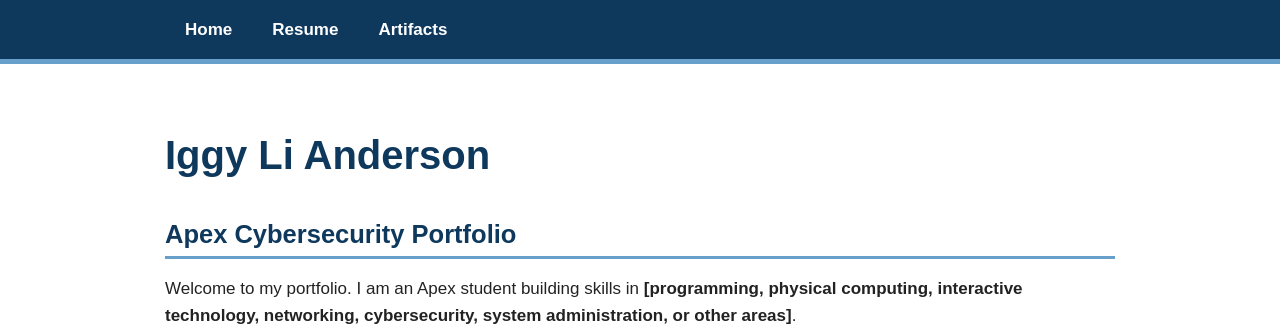
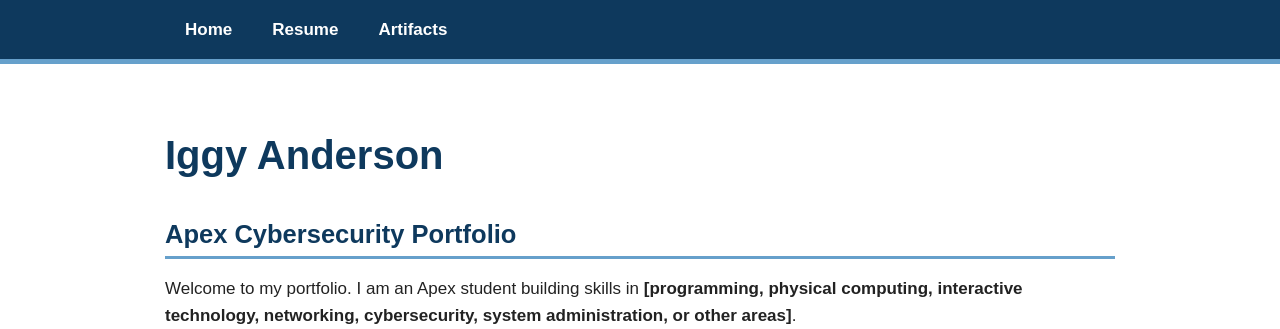
Before and after one commit to 0ysterfish/APEX-portfolio, a Jekyll site: the page built from index.md, in a window 1280 px wide. Shown: the top 329 px of the page. Built offline with Jekyll 4.4.1, drawn with Linux system fonts in a browser that asks for light colours.

```diff
--- a/index.md
+++ b/index.md
@@ -3,7 +3,7 @@ layout: default
 title: Home
 ---
 
-# Iggy Li Anderson
+# Iggy Anderson
 
 ## Apex Cybersecurity Portfolio
 
```
